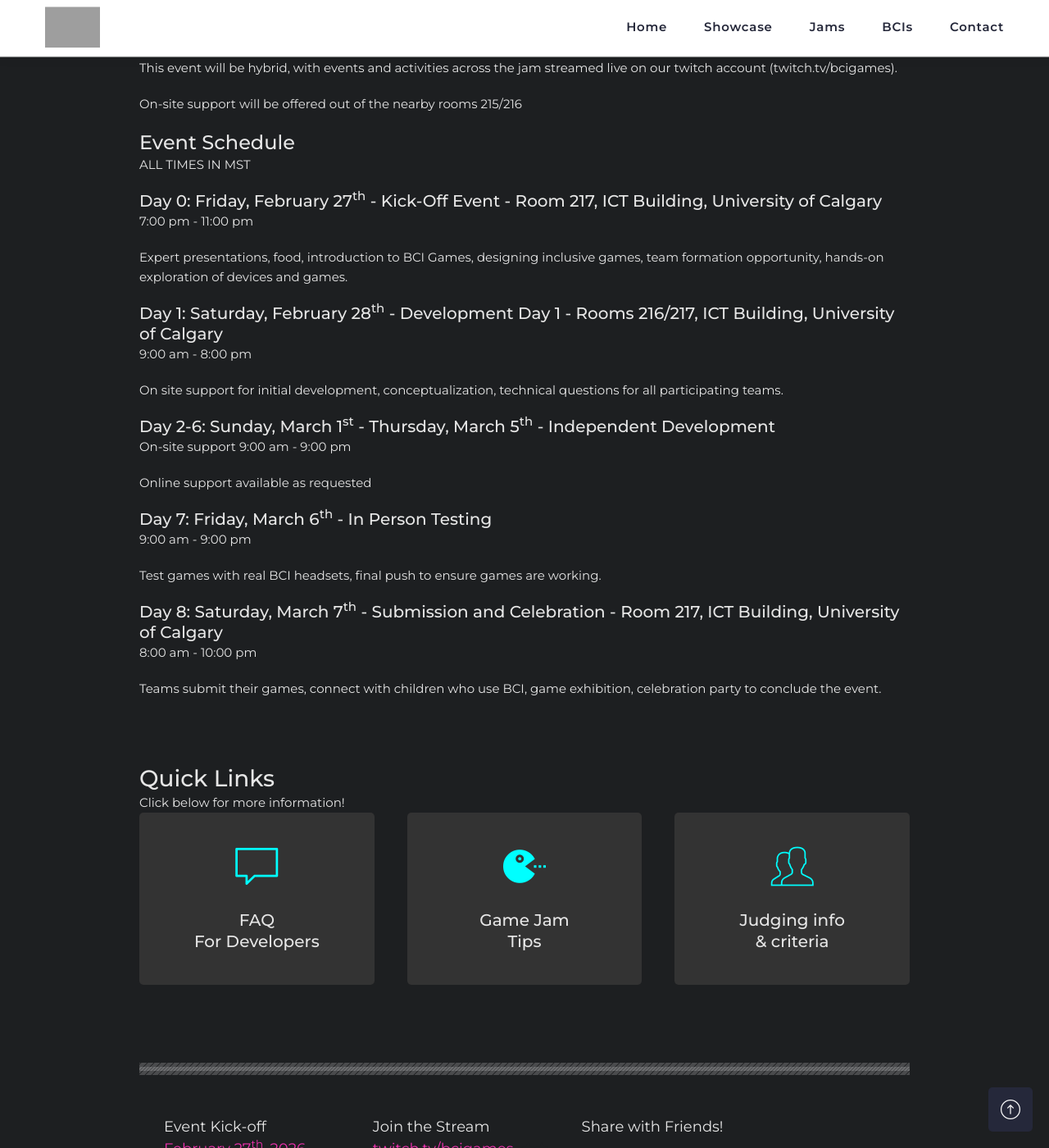
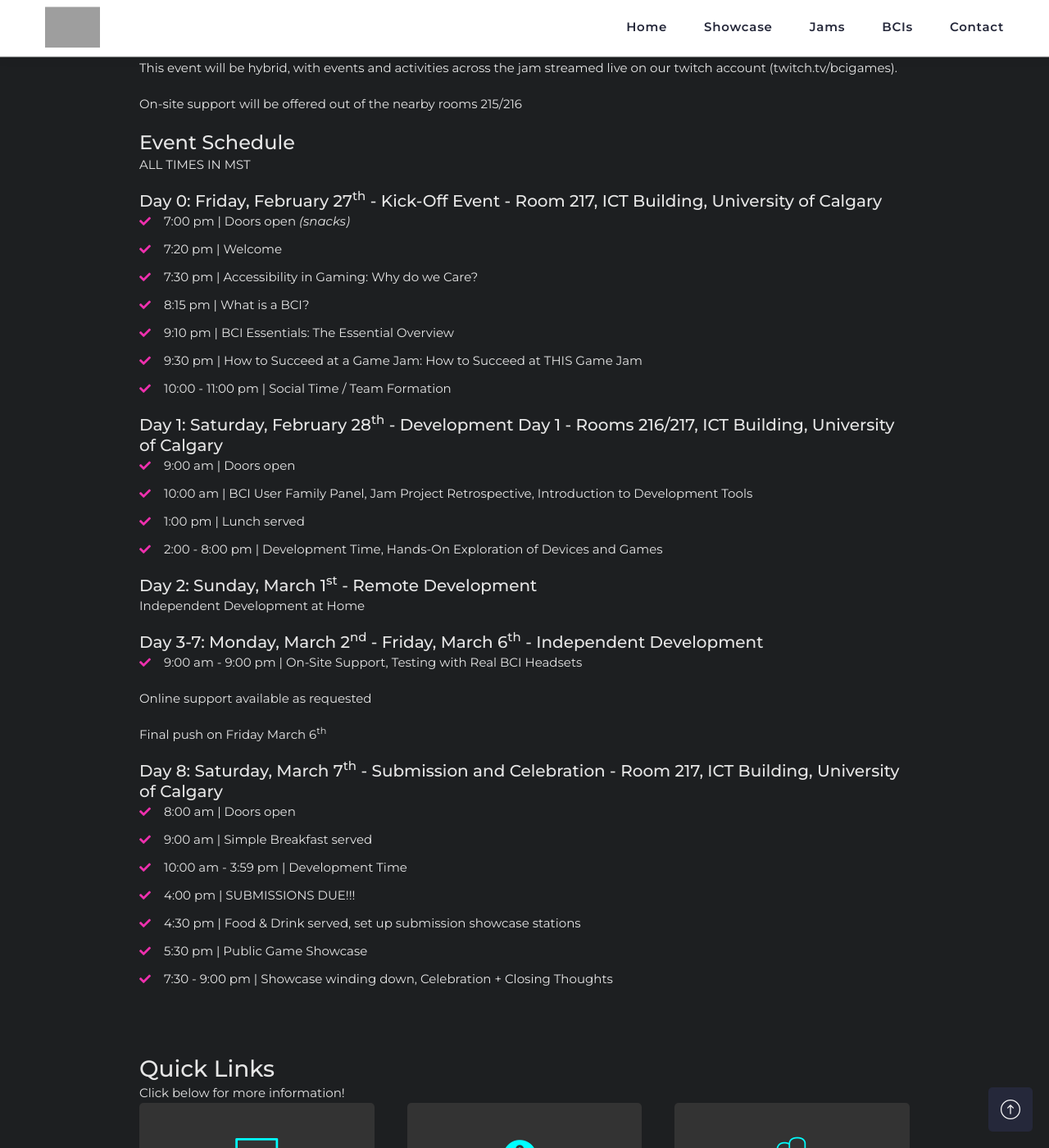
Before and after one commit to BCI-Games/bci-games.github.io, a Jekyll site: the page built from jams/2026.html, in a window 1280 px wide and 1400 px high, scrolled down 2180 px. Shown: the whole window at 82% size. Built offline with Jekyll 4.4.1, drawn with Linux system fonts in a browser that asks for light colours.

Commit message:
Added rough event schedule

```diff
--- a/jams/2026.html
+++ b/jams/2026.html
@@ -85,32 +85,44 @@ layout: default
                     <p>ALL TIMES IN MST</p>
 
                     <h5>Day 0: Friday, February 27<sup>th</sup> - Kick-Off Event - Room 217, ICT Building, University of Calgary</h5>
-                    <p>7:00 pm - 11:00 pm</p>
-                    <p>
-                        Expert presentations, food, introduction to BCI Games, designing inclusive games, team formation opportunity, hands-on exploration of devices and games.
-                    </p>
+                    <ul>
+                        <li>7:00 pm | Doors open <i>(snacks)</i></li>
+                        <li>7:20 pm | Welcome</li>
+                        <li>7:30 pm | Accessibility in Gaming: Why do we Care?</li>
+                        <li>8:15 pm | What is a BCI?</li>
+                        <li>9:10 pm | BCI Essentials: The Essential Overview</li>
+                        <li>9:30 pm | How to Succeed at a Game Jam: How to Succeed at THIS Game Jam</li>
+                        <li>10:00 - 11:00 pm | Social Time / Team Formation</li>
+                    </ul>
 
                     <h5>Day 1: Saturday, February 28<sup>th</sup> - Development Day 1 - Rooms 216/217, ICT Building, University of Calgary</h5>
-                    <p>9:00 am - 8:00 pm</p>
-                    <p>
-                        On site support for initial development, conceptualization, technical questions for all participating teams.
-                    </p>
+                    <ul>
+                        <li>9:00 am | Doors open</li>
+                        <li>10:00 am | BCI User Family Panel, Jam Project Retrospective, Introduction to Development Tools</li>
+                        <li>1:00 pm | Lunch served</li>
+                        <li>2:00 - 8:00 pm | Development Time, Hands-On Exploration of Devices and Games</li>
+                    </ul>
 
-                    <h5>Day 2-6: Sunday, March 1<sup>st</sup> - Thursday, March 5<sup>th</sup> - Independent Development</h5>
-                    <p>On-site support 9:00 am - 9:00 pm</p>
+                    <h5>Day 2: Sunday, March 1<sup>st</sup> - Remote Development</h5>
+                    <p>Independent Development at Home</p>
+
+                    <h5>Day 3-7: Monday, March 2<sup>nd</sup> - Friday, March 6<sup>th</sup> - Independent Development</h5>
+                    <ul>
+                        <li>9:00 am - 9:00 pm | On-Site Support, Testing with Real BCI Headsets</li>
+                    </ul>
                     <p>Online support available as requested</p>
-
-                    <h5>Day 7: Friday, March 6<sup>th</sup> - In Person Testing</h5>
-                    <p>9:00 am - 9:00 pm</p>
-                    <p>
-                        Test games with real BCI headsets, final push to ensure games are working.
-                    </p>
+                    <p>Final push on Friday March 6<sup>th</sup></p>
 
                     <h5>Day 8: Saturday, March 7<sup>th</sup> - Submission and Celebration - Room 217, ICT Building, University of Calgary</h5>
-                    <p>8:00 am - 10:00 pm</p>
-                    <p>
-                        Teams submit their games, connect with children who use BCI, game exhibition, celebration party to conclude the event.
-                    </p>
+                    <ul>
+                        <li>8:00 am | Doors open</li>
+                        <li>9:00 am | Simple Breakfast served</li>
+                        <li>10:00 am - 3:59 pm | Development Time</li>
+                        <li>4:00 pm | SUBMISSIONS DUE!!!</li>
+                        <li>4:30 pm | Food & Drink served, set up submission showcase stations</li>
+                        <li>5:30 pm | Public Game Showcase</li>
+                        <li>7:30 - 9:00 pm | Showcase winding down, Celebration + Closing Thoughts</li>
+                    </ul>
                 </div>
 
                 <div class="game-features">
```
